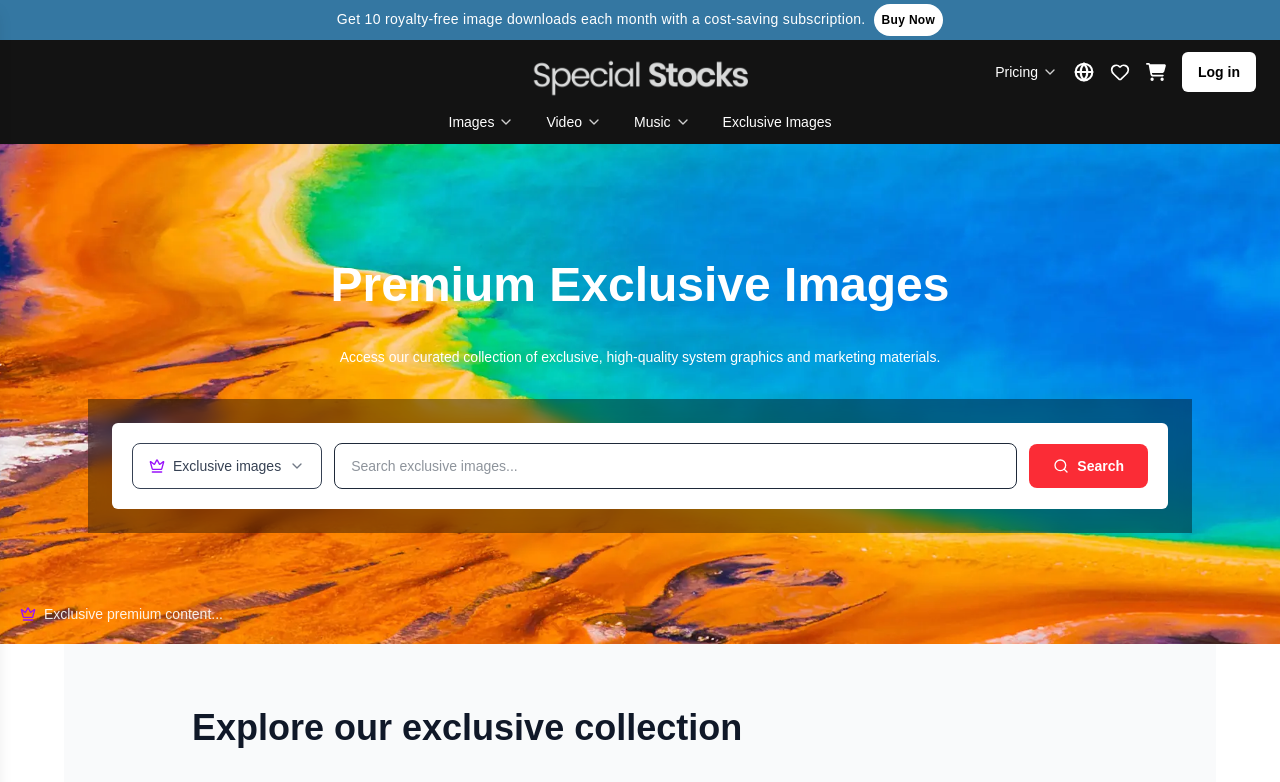
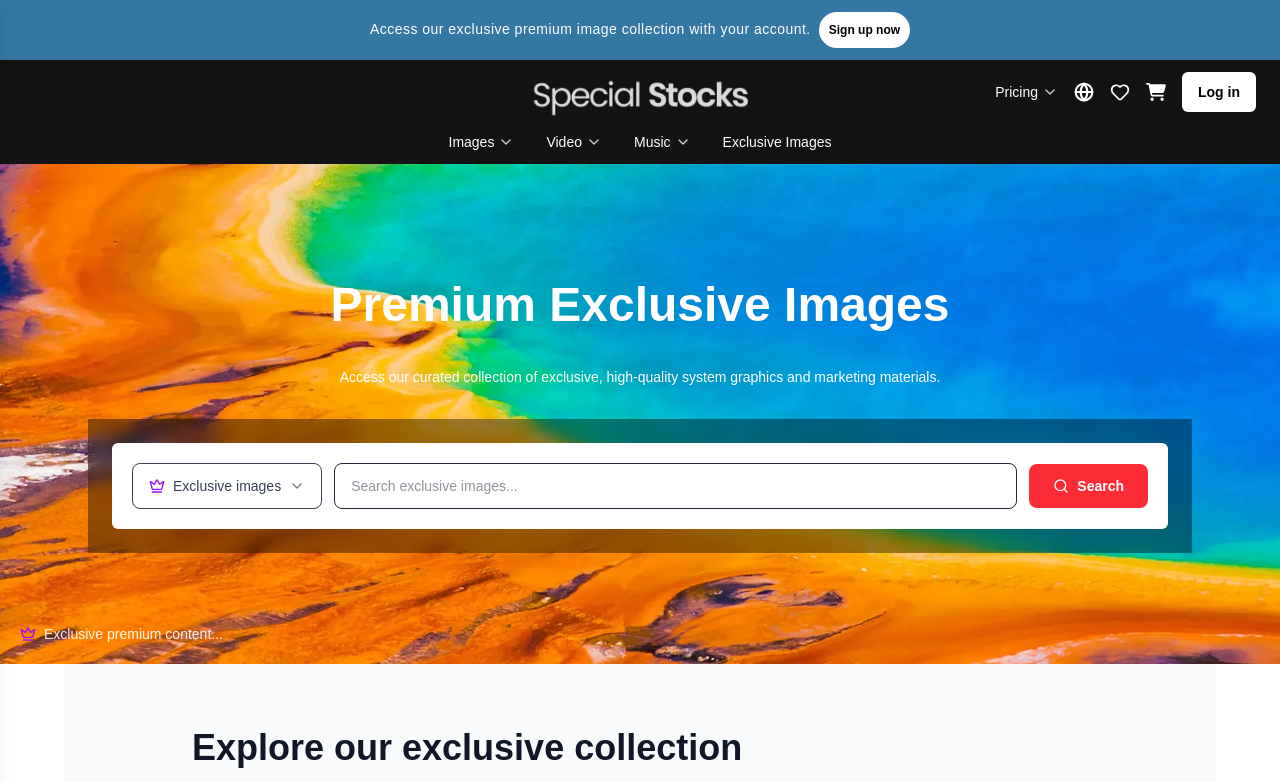
Before and after one commit to Nis200111/special-stock-new, a Next.js app: page /exclusiveImages in a window 1280 px wide. Shown: the top 782 px of the page. Built offline with nearby package versions, Linux system fonts and the light colour scheme.

Commit message:
feat: Add exclusive images page with search functionality and a new Navbar component.

```diff
--- a/src/app/exclusiveImages/page.jsx
+++ b/src/app/exclusiveImages/page.jsx
@@ -60,6 +60,21 @@ export default function ExclusiveImages() {
 
     return (
         <div className="bg-white text-gray-900">
+
+            {/* Top Announcement */}
+            <div className="bg-[#3477a2] text-white text-center text-small sm:text-sm py-2 sm:py-3 px-2 ">
+                <span className="block sm:inline tracking-[0.03rem]">
+                    Access our exclusive premium image collection with your account.
+                </span>
+                <Link
+                    href="/register"
+                    className="bg-white text-black px-2.5 py-2.5 rounded-full ml-0 sm:ml-2 mt-2 sm:mt-0 text-xs font-bold hover:bg-gray-100 transition-colors inline-block"
+                >
+                    Sign up now
+                </Link>
+            </div>
+
+
             <Navbar />
 
             {/* HERO */}
--- a/src/app/page.js
+++ b/src/app/page.js
@@ -1,8 +1,22 @@
 import { Navbar, Hero, Features, Gallery, Collections, TrustedBy, CreativeGuidance, Footer } from "@/components";
+import Link from "next/link";
 
 export default function Home() {
   return (
     <main className="min-h-screen bg-white">
+      {/* Top Announcement */}
+      <div className="bg-[#3477a2] text-white text-center text-small sm:text-sm py-1 sm:py-1.99 px-2 tracking-[0.02rem]">
+        <span className="block sm:inline">
+          Get 10 royalty-free image downloads each month with a cost-saving subscription.
+        </span>
+        <Link
+          href="/register"
+          className="bg-white text-black px-2 py-2 rounded-full ml-0 sm:ml-2 mt-2 sm:mt-0 text-xs font-bold hover:bg-gray-100 transition-colors inline-block"
+        >
+          Buy Now
+        </Link>
+      </div>
+
       <Navbar />
       <Hero />
       <Features />
--- a/src/components/Navbar.jsx
+++ b/src/components/Navbar.jsx
@@ -11,18 +11,7 @@ export default function Navbar() {
 
     return (
         <>
-            {/* Top Announcement */}
-            <div className="bg-[#3477a2] text-white text-center text-small sm:text-sm py-1 sm:py-1.99 px-2 tracking-[0.02rem]">
-                <span className="block sm:inline">
-                    Get 10 royalty-free image downloads each month with a cost-saving subscription.
-                </span>
-                <Link
-                    href="/register"
-                    className="bg-white text-black px-2 py-2 rounded-full ml-0 sm:ml-2 mt-2 sm:mt-0 text-xs font-bold hover:bg-gray-100 transition-colors inline-block"
-                >
-                    Buy Now
-                </Link>
-            </div>
+
 
             {/* Main Navbar */}
             <header className="text-white px-4 sm:px-6 py-3 bg-[#131313] relative">
@@ -39,6 +28,7 @@ export default function Navbar() {
                     </div>
 
                     <div />
+
 
                     {/* Logo center */}
                     <div className="flex-grow flex justify-center lg:absolute lg:left-1/2 lg:-translate-x-1/2">
```
